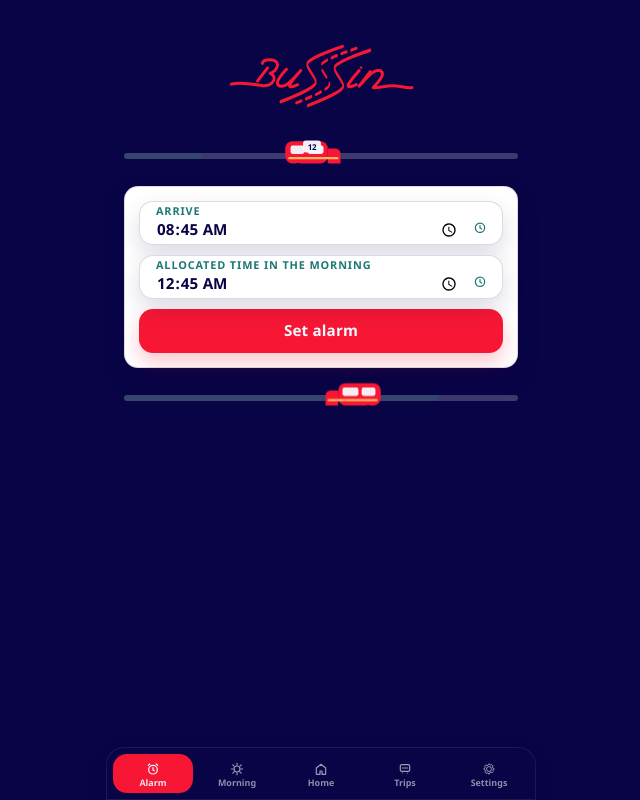
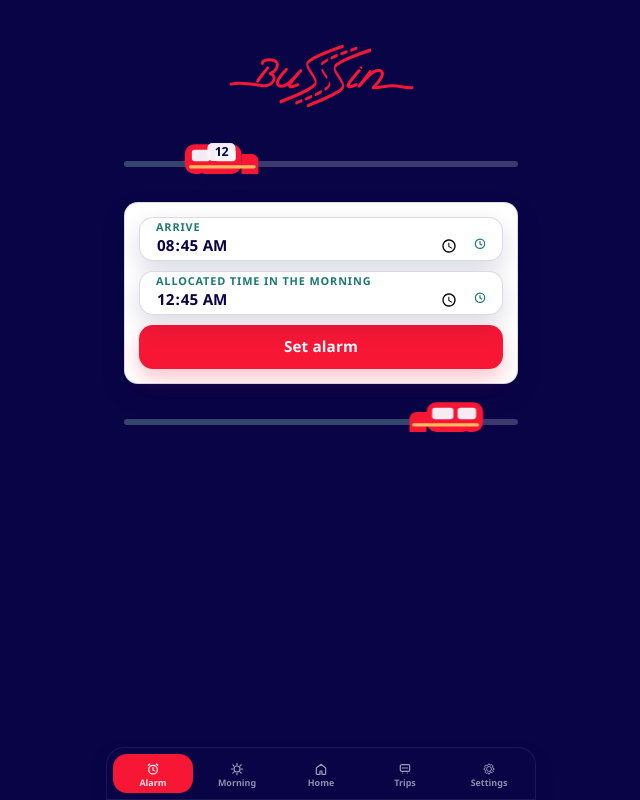
Before and after one commit to CraftyJJD/BathHack2026, a React (Vite) app in the folder frontend/: page / in a window 1280 px wide. Both pictures are taken after a click on the button "Alarm". Shown: the whole page, without its empty margins (319-959 px from the left). Built offline with nearby package versions, Linux system fonts and the light colour scheme.

Commit message:
fix navbar

```diff
--- a/frontend/src/App.css
+++ b/frontend/src/App.css
@@ -597,7 +597,7 @@
 
 .pre-go-bus-lane {
   position: relative;
-  height: 36px;
+  height: 52px;
   display: grid;
   align-items: center;
   overflow: hidden;
@@ -626,12 +626,12 @@
 .pre-go-bus {
   position: absolute;
   top: 50%;
-  left: -112px;
-  width: 102px;
-  height: 51px;
+  left: -148px;
+  width: 136px;
+  height: 68px;
   color: var(--accent-alert);
   transform: translateY(-50%);
-  animation: pre-go-drive-bus 6s linear infinite;
+  animation: pre-go-drive-bus 9s linear infinite;
 }
 
 .pre-go-bus--reverse {
@@ -639,7 +639,7 @@
 }
 
 .pre-go-bus-lane--active .pre-go-bus {
-  animation-duration: 4.2s;
+  animation-duration: 6.8s;
 }
 
 .pre-go-bus-lane--complete .pre-go-road__line--trail {
@@ -654,19 +654,20 @@
 
 .pre-go-streak {
   position: absolute;
-  top: 10px;
-  left: 39px;
-  min-width: 18px;
-  height: 12px;
+  top: 13px;
+  left: 51px;
+  min-width: 28px;
+  height: 18px;
   display: flex;
   align-items: center;
   justify-content: center;
   color: var(--accent-strong);
   background: rgba(244, 248, 255, 0.95);
-  border-radius: 3px;
-  letter-spacing: -0.04em;
-  font-size: 0.5rem;
+  border-radius: 5px;
+  letter-spacing: -0.03em;
+  font-size: 0.78rem;
   font-weight: 800;
+  line-height: 1;
   box-shadow: none;
   pointer-events: none;
 }
@@ -677,13 +678,13 @@
   }
 
   100% {
-    transform: translateY(-50%) translateX(540px);
+    transform: translateY(-50%) translateX(580px);
   }
 }
 
 @keyframes pre-go-drive-bus-reverse {
   0% {
-    transform: translateY(-50%) translateX(540px) scaleX(-1);
+    transform: translateY(-50%) translateX(580px) scaleX(-1);
   }
 
   100% {
```
